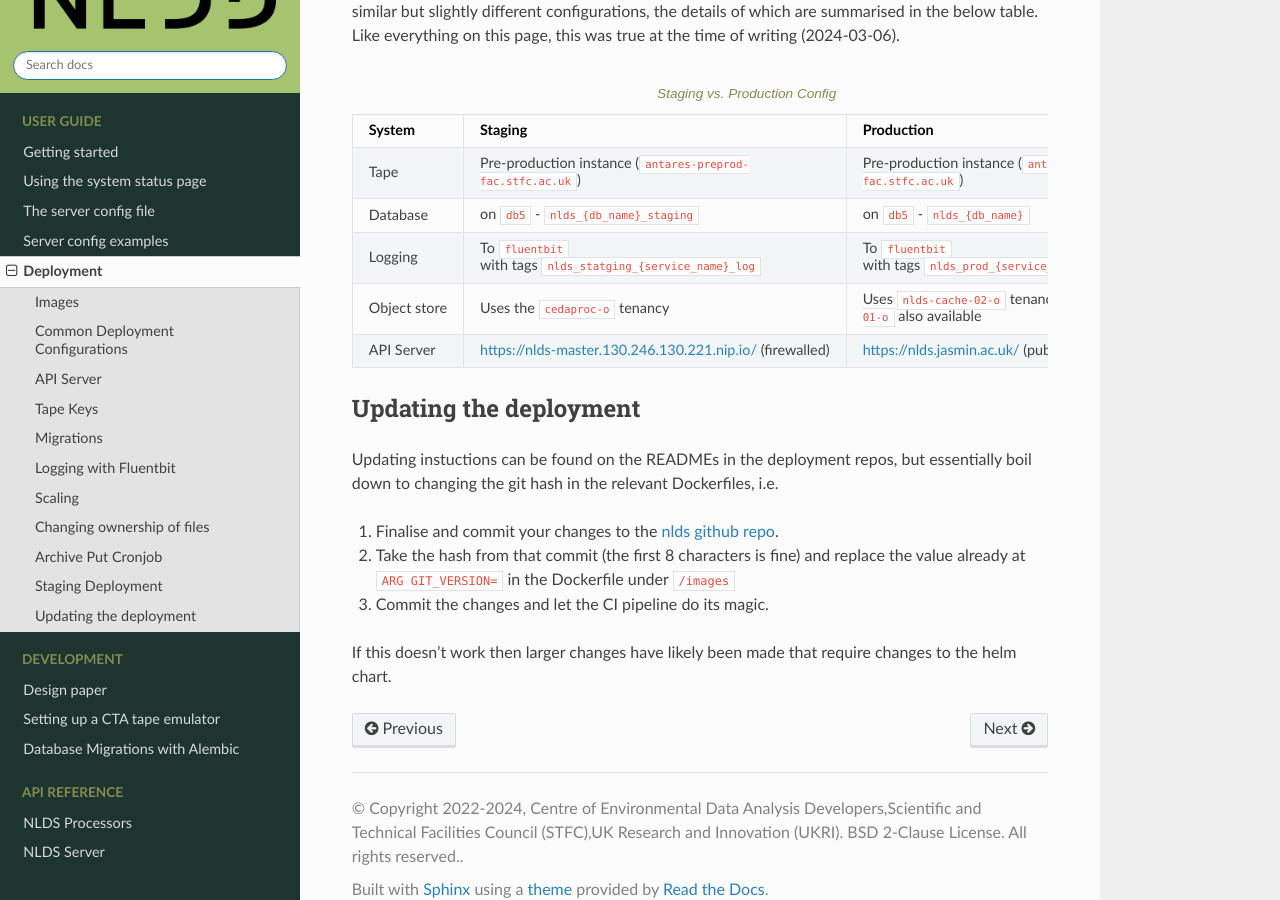
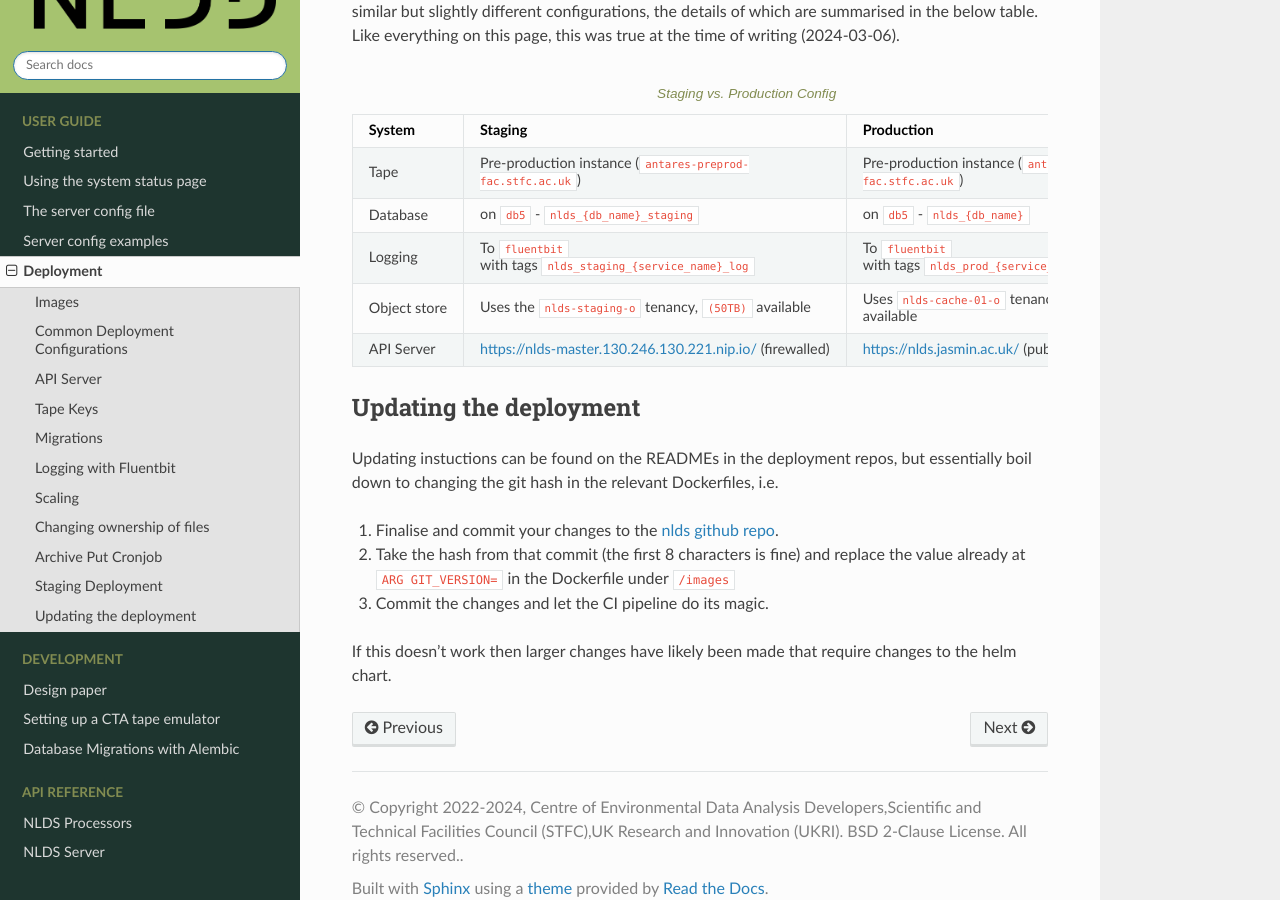
Before and after one commit to cedadev/nlds, a Sphinx documentation site: the page built from docs/source/deployment.rst, in a window 1280 px wide and 900 px high, scrolled down 6595 px. Built offline with Sphinx 7.4.7 and the Read the Docs theme 3.1.0, drawn with Linux system fonts in a browser that asks for light colours; pages that are not in the unit, such as notebooks, are missing from menus.

Commit message:
Corrected some typos and information about where staging object store is

```diff
--- a/docs/source/deployment.rst
+++ b/docs/source/deployment.rst
@@ -351,11 +351,11 @@ everything on this page, this was true at the time of writing (2024-03-06).
      - on ``db5`` - ``nlds_{db_name}_staging``
      - on ``db5`` - ``nlds_{db_name}``
    * - Logging
-     - To ``fluentbit`` with tags ``nlds_statging_{service_name}_log``
+     - To ``fluentbit`` with tags ``nlds_staging_{service_name}_log``
      - To ``fluentbit`` with tags ``nlds_prod_{service_name}_log``
    * - Object store
-     - Uses the ``cedaproc-o`` tenancy
-     - Uses ``nlds-cache-02-o`` tenancy, ``nlds-cache-01-o`` also available
+     - Uses the ``nlds-staging-o`` tenancy, ``(50TB)`` available
+     - Uses ``nlds-cache-01-o`` tenancy, ``(2PB)`` available
    * - API Server
      - `https://nlds-master.130.246.130.221.nip.io/ <https://nlds-master.130.246.130.221.nip.io/docs>`_ (firewalled)
      - `https://nlds.jasmin.ac.uk/ <https://nlds.jasmin.ac.uk/docs>`_ (public, ssl secured)
```
